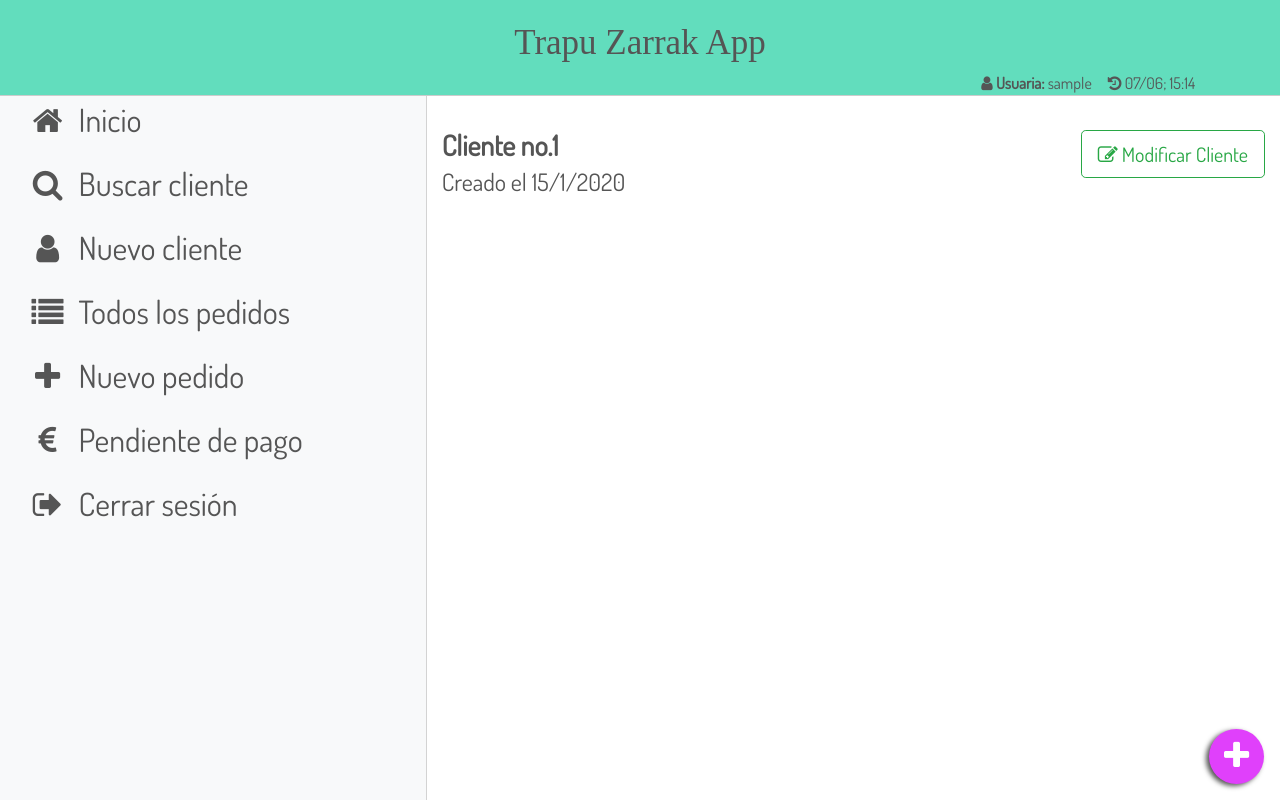
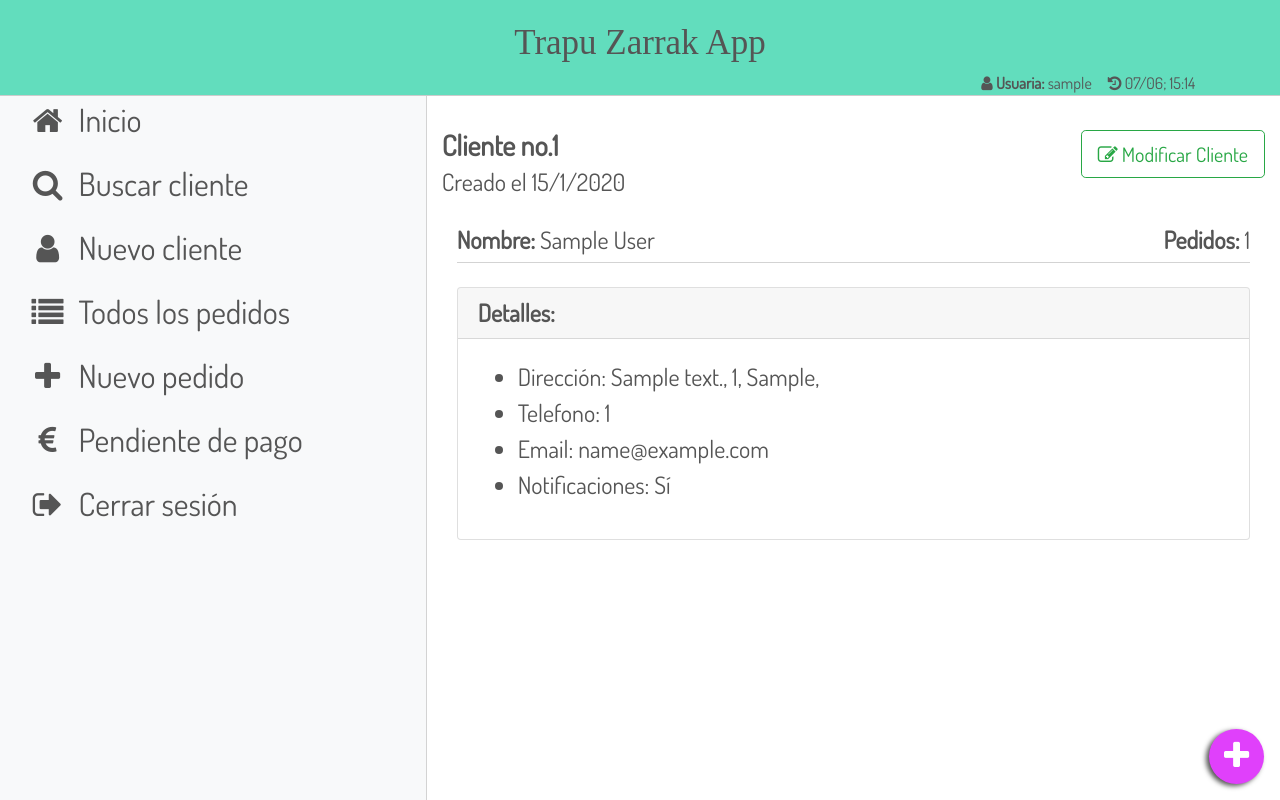
Before and after one commit to nablabits/tz-demo, a Django app: page /customer_view/1 in a window 1280 px wide. Run offline with Django 3.2, Linux system fonts and the light colour scheme; a user stored in the database is signed in; tables that the repository leaves empty hold one stand-in row (values such as "Sample post"); some libraries are stand-ins or nearby versions.

Commit message:
Customer View

```diff
--- a/orders/templates/tz/customer_new.html
+++ b/orders/templates/tz/customer_new.html
@@ -26,7 +26,11 @@
           {% endif %}
         </div>
       {% endfor %}
+      {% if edit %}
+      <button type="submit" class="btn btn-outline-success my-2 my-sm-0 mx-sm-2">Modificar</button>
+      {% else %}
       <button type="submit" class="btn btn-outline-success my-2 my-sm-0 mx-sm-2">Crear</button>
+      {% endif %}
     </form>
   </div>
 </section>
--- a/orders/templates/tz/customer_view.html
+++ b/orders/templates/tz/customer_view.html
@@ -13,5 +13,27 @@
         </a>
       </div>
     </div>
+    <div class="d-flex mt-4 order_header">
+      <h4 class="mr-auto">
+          <strong>Nombre: </strong>{{customer.name}}
+      </h4>
+      <h4><strong>Pedidos:</strong> {{customer.orders_made}}</h4>
+    </div>
+    <div class="card mt-4">
+      <h4 class="card-header font-weight-bold">Detalles:</h4>
+      <div class="card-body">
+        <ul class="order_details">
+          <li>Dirección:
+            {{customer.address}},
+            {% if customer.cp %}{{customer.cp}}{% else %}No definido{% endif %},
+            {% if customer.city %}{{customer.city}}{% else %}No definido{% endif %},
+          </li>
+          <li>Telefono: <a href="tel:{{customer.phone}}">{{customer.phone}}</a></li>
+          <li>Email: <a href="mailto:{{customer.email}}">{{customer.email}}</a></li>
+          <li>Notificaciones: {% if customer.notif %}Sí{% else %}No{% endif %}</li>
+        </ul>
+      </div>
+    </div>
+  </div>
 </section>
 {% endblock %}
--- a/orders/views.py
+++ b/orders/views.py
@@ -83,15 +83,15 @@ def order_new(request):
             customer.user = request.user
             customer.save()
             return redirect('main')
-        else:
-            form = OrderForm()
-            now = datetime.now()
-            settings = {'form': form,
-                        'now': now,
-                        'title': 'TrapuZarrak · Nuevo Pedido',
-                        'footer': False,
-                        }
-            return render(request, 'tz/order_new.html', settings)
+    else:
+        form = OrderForm()
+        now = datetime.now()
+        settings = {'form': form,
+                    'now': now,
+                    'title': 'TrapuZarrak · Nuevo Pedido',
+                    'footer': False,
+                    }
+        return render(request, 'tz/order_new.html', settings)
 
 
 @login_required
@@ -133,6 +133,7 @@ def customerlist(request):
 
 @login_required
 def customer_view(request, pk):
+    """Display details for an especific customer."""
     customer = get_object_or_404(Customer, pk=pk)
     cur_user = request.user
     now = datetime.now()
@@ -171,7 +172,8 @@ def customer_new(request):
 
 
 @login_required
-def customer_edit(request, pk, customer_pk):
+def customer_edit(request, pk):
+    """Edit or update a customer's data."""
     customer = get_object_or_404(Customer, pk=pk)
     if request.method == "POST":
         form = CustomerForm(request.POST, instance=customer)
@@ -180,7 +182,7 @@ def customer_edit(request, pk, customer_pk):
             return redirect('customer_view')
     else:
         form = CustomerForm(instance=customer)
-    return render(request, 'tz/new_customer.html',
+    return render(request, 'tz/customer_new.html',
                   {'form': form,
                    'edit': True,
                    })
```
